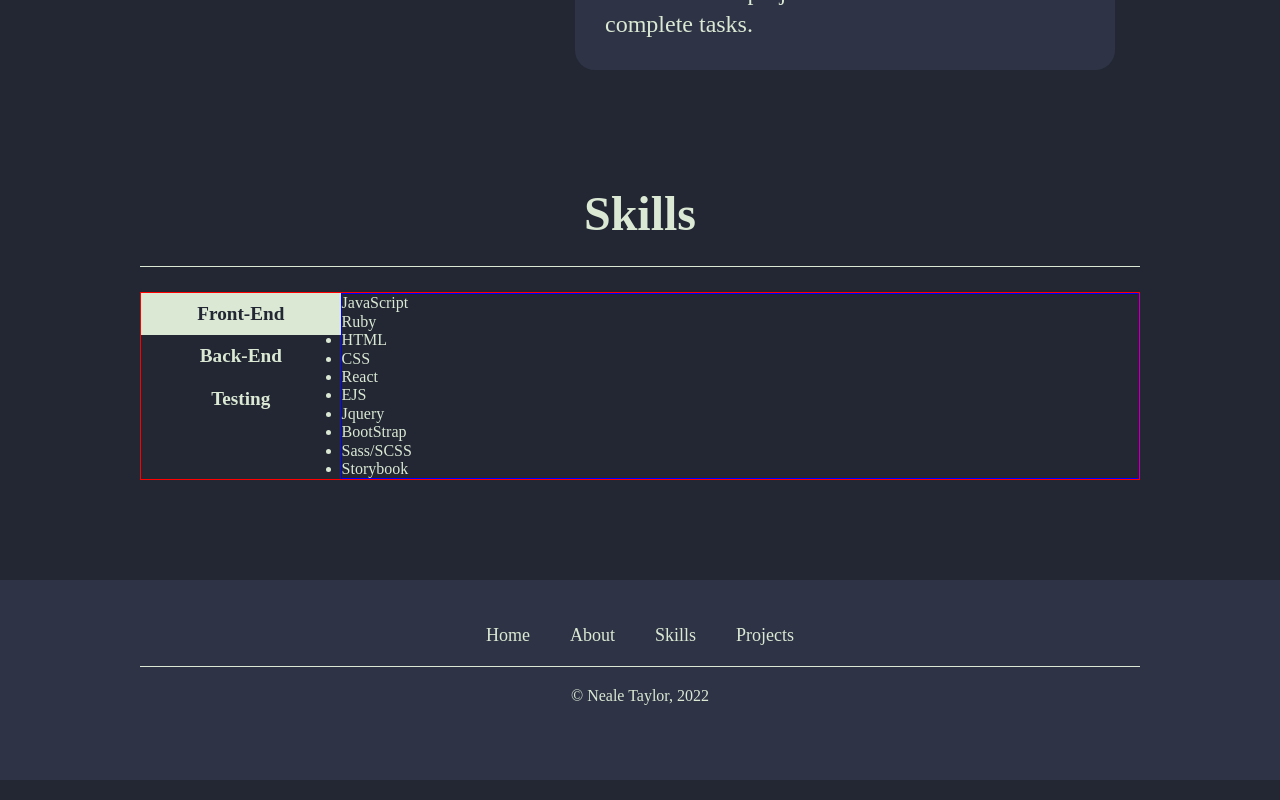
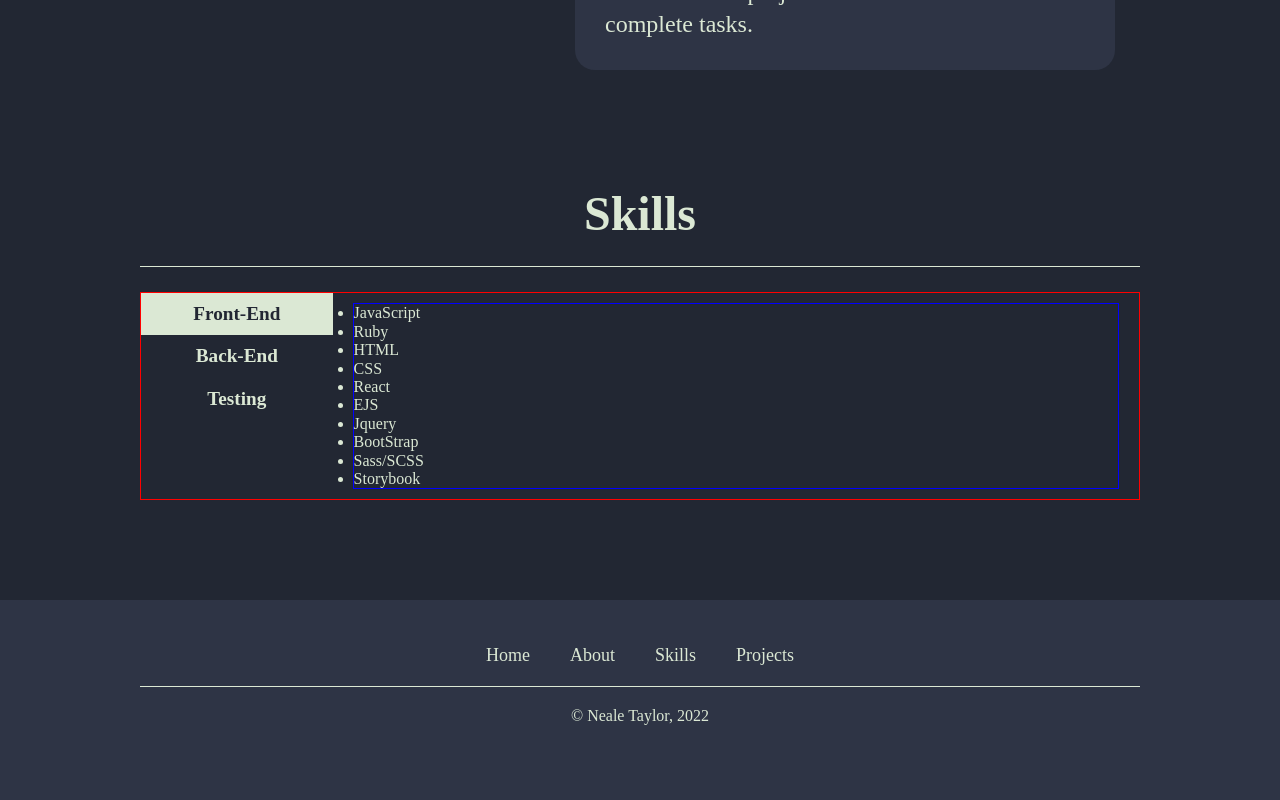
Before and after one commit to NealePT/nealetaylorcom, a React (Create React App) app in the folder react-site/: page / in a window 1280 px wide. Shown: the part 1340-2140 px from the top of the page. Built offline with nearby package versions, Linux system fonts and the light colour scheme.

Commit message:
fix spacing

```diff
--- a/react-site/src/components/Skills.css
+++ b/react-site/src/components/Skills.css
@@ -43,4 +43,5 @@ skill_type {
 .skillContainer article {
   border: 1px solid blue;
   width: 80%;
+  margin: 10px 20px;
 }
```
